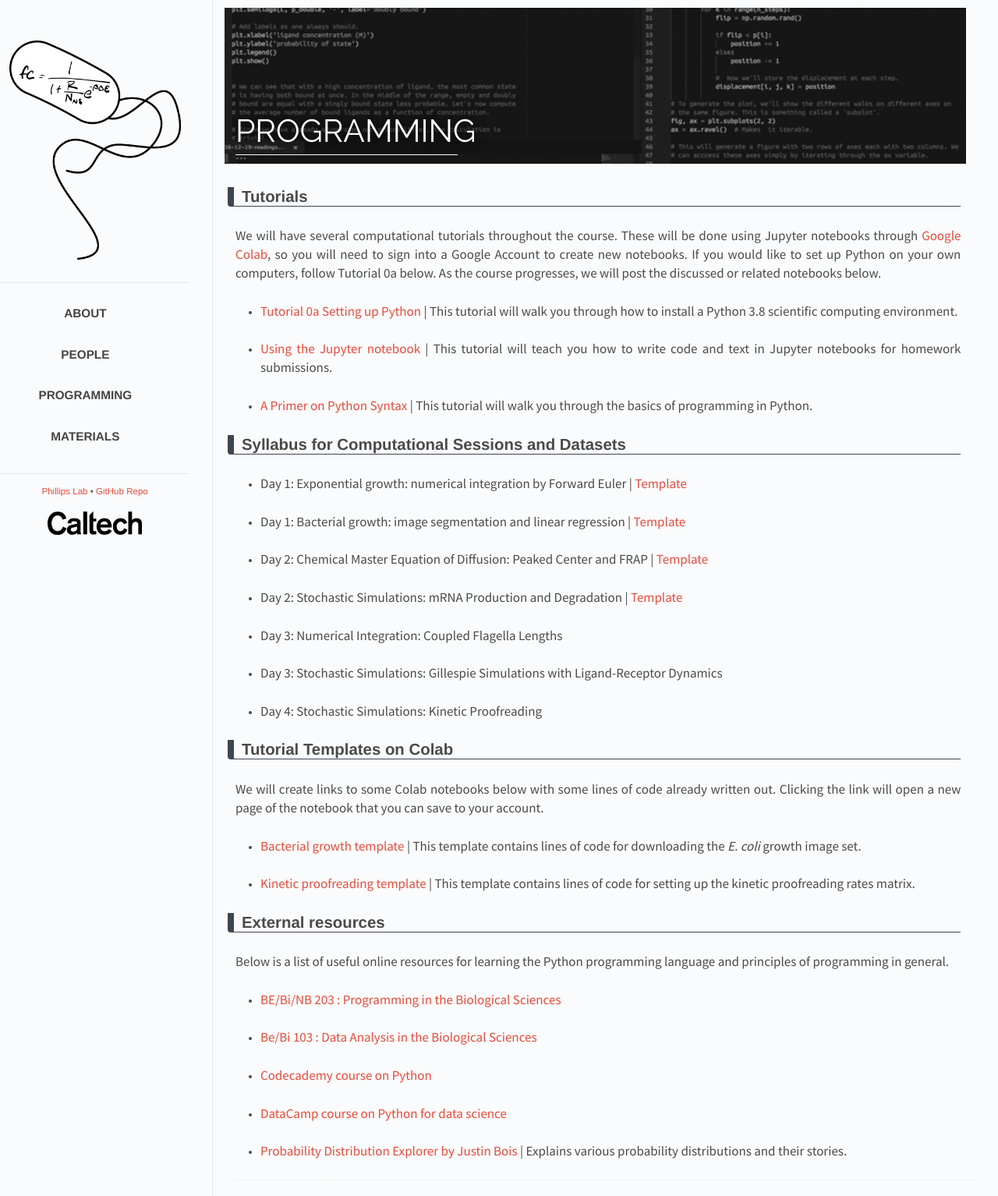
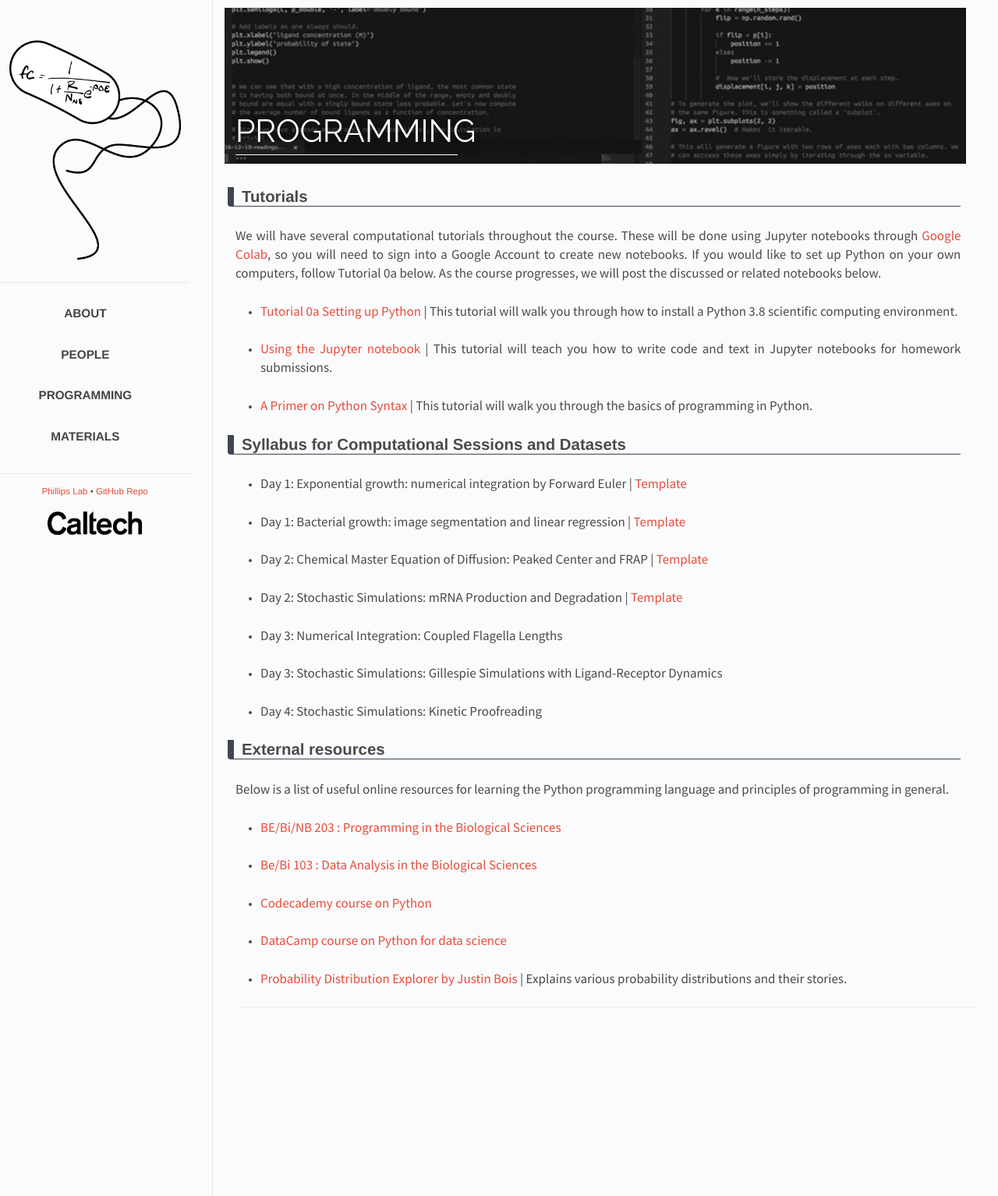
Before and after one commit to RPGroup-PBoC/pboc22_dresden, a Jekyll site: the page built from _posts/2022-01-29-code.md, in a window 1280 px wide. Shown: the whole page at 78% size. Built offline with Jekyll 4.4.1, drawn with Linux system fonts in a browser that asks for light colours.

Commit message:
removed double templates

```diff
--- a/_posts/2022-01-29-code.md
+++ b/_posts/2022-01-29-code.md
@@ -53,20 +53,6 @@ course progresses, we will post the discussed or related notebooks below.
 
 * <span style="font-size: 17px">Day 4: Stochastic Simulations: Kinetic Proofreading
 
-## Tutorial Templates on Colab
-
-We will create links to some Colab notebooks below with some lines of code already written out. Clicking the link will open a new page of the notebook that you can
-save to your account.
-
-* <a href="https://colab.research.google.com/drive/1YnakreC2Dvw6Br5RcPTjywOMOLaugrSA?usp=sharing" target="_blank" style="font-size: 17px">Bacterial growth template</a>
-  <span style="font-size: 17px">
-  \| This template contains lines of code for downloading the *E. coli* growth image set.
-  </span>
-
-* <a href="https://colab.research.google.com/drive/1O3sMK-7wDt_HK6QnoFWJVWLHyPWXSnZA?usp=sharing" target="_blank" style="font-size: 17px">Kinetic proofreading template</a>
-  <span style="font-size: 17px">
-  \| This template contains lines of code for setting  up the kinetic proofreading rates matrix.
-  </span>
 
 ## External resources
 
```
Also changed, not shown: 1 other file.
